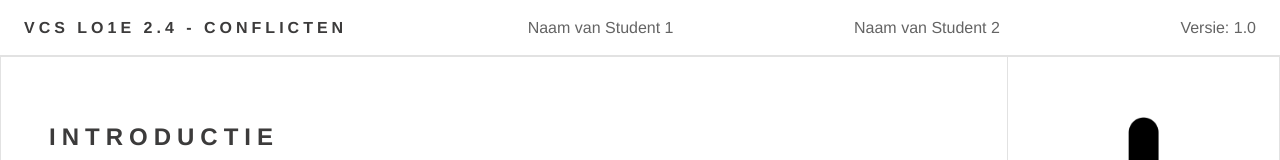
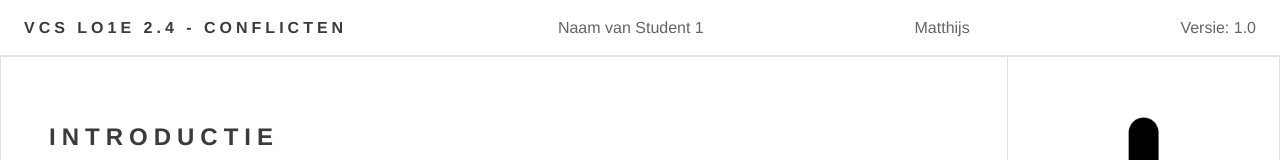
Before and after one commit to SanzoVP/VBH-Les-4, a plain HTML site: page VBH-Les-4/index.html in a window 1280 px wide. Shown: the top 160 px of the page. Drawn offline with Linux system fonts and the light colour scheme.

Commit message:
naam change

```diff
--- a/VBH-Les-4/index.html
+++ b/VBH-Les-4/index.html
@@ -10,7 +10,7 @@
         <header id="header">
             <h1 id="page-title">VCS LO1E 2.4 - Conflicten</h1>
             <p id="naam1">Naam van Student 1</p>
-            <p id="naam2">Naam van Student 2</p>
+            <p id="naam2">Matthijs</p>
             <p id="version">Versie: 1.0</p>
         </header>
 
```
